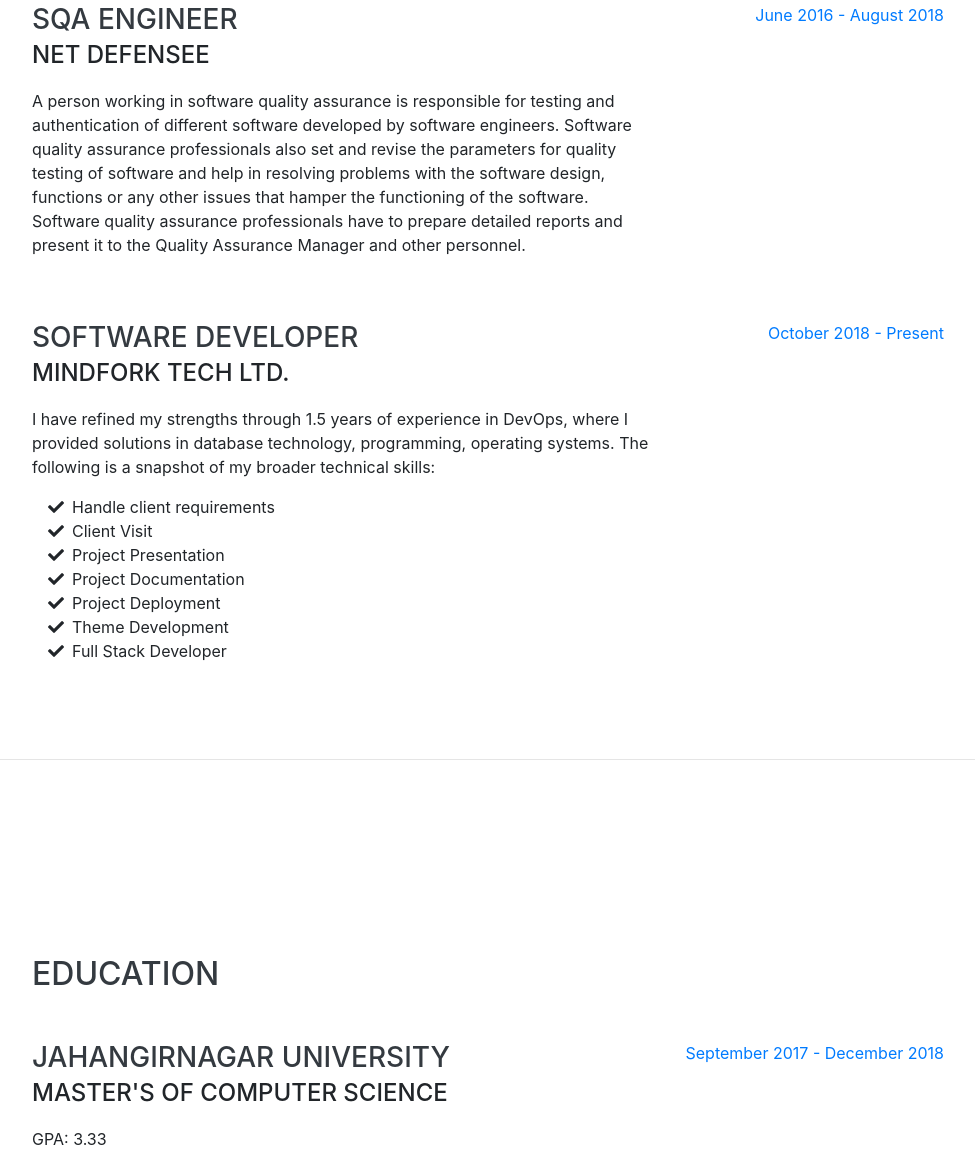
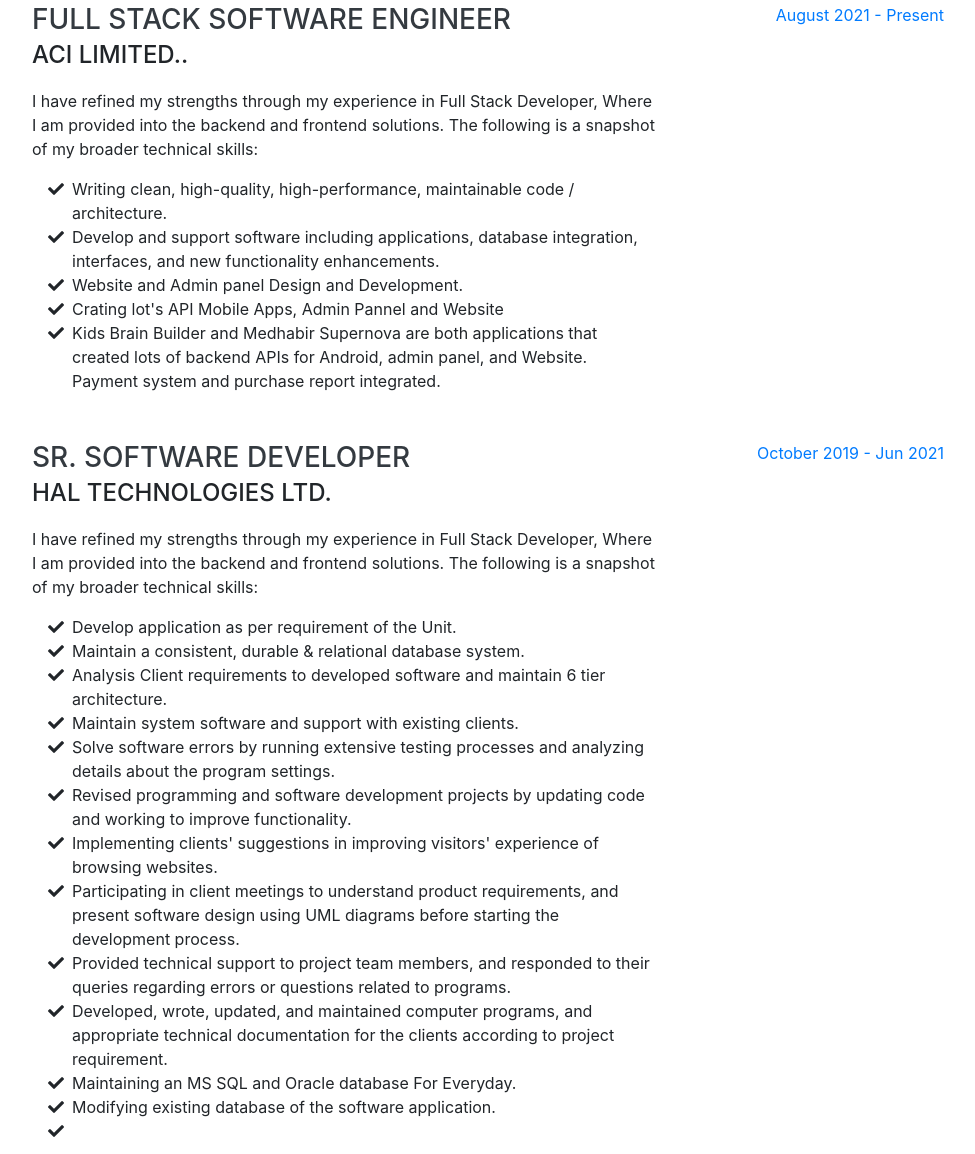
Before and after one commit to mjasimuddin/jasimuddin.github.io, a website with bundled scripts: page index.html in a window 1280 px wide. Shown: the part 932-2086 px from the top of the page, without its empty margins (288-1263 px from the left). Built offline with nearby package versions, Linux system fonts and the light colour scheme; a web font is replaced by a local one.

Commit message:
resume updated

```diff
--- a/index.html
+++ b/index.html
@@ -8,7 +8,7 @@
   <meta name="description" content="">
   <meta name="author" content="">
 
-  <title>Resume - Start Bootstrap Theme</title>
+  <title>Resume</title>
 
   <!-- Bootstrap core CSS -->
   <link href="vendor/bootstrap/css/bootstrap.min.css" rel="stylesheet">
@@ -29,7 +29,7 @@
     <a class="navbar-brand js-scroll-trigger" href="#page-top">
       <span class="d-block d-lg-none">Md. Jasim Uddin</span>
       <span class="d-none d-lg-block">
-        <img class="img-fluid img-profile rounded-circle mx-auto mb-2" src="img/Jashim.jpg" alt="">
+        <img class="img-fluid img-profile rounded-circle mx-auto mb-2" src="img/jasim.jpg" alt="">
       </span>
     </a>
     <button class="navbar-toggler" type="button" data-toggle="collapse" data-target="#navbarSupportedContent" aria-controls="navbarSupportedContent" aria-expanded="false" aria-label="Toggle navigation">
@@ -47,10 +47,10 @@
           <a class="nav-link js-scroll-trigger" href="#education">Education</a>
         </li>
         <li class="nav-item">
-          <a class="nav-link js-scroll-trigger" href="#skills">Skills</a>
+          <a class="nav-link js-scroll-trigger" href="#interests">Interests</a>
         </li>
         <li class="nav-item">
-          <a class="nav-link js-scroll-trigger" href="#interests">Interests</a>
+          <a class="nav-link js-scroll-trigger" href="#skills">Skills</a>
         </li>
         <li class="nav-item">
           <a class="nav-link js-scroll-trigger" href="#awards">Awards</a>
@@ -67,9 +67,20 @@
           <span class="text-primary">Uddin</span>
         </h1>
         <div class="subheading mb-5">37/6/B, Road No - 12 · Gulshan-Badda-Link-Road, BD (+880) 1815-289765 ·
-          <a href="mailto:name@email.com">mjasimuddin683@gmail.com</a>
+          <a href="mailto:name@email.com">mjasimuddin683@gmail.com</a> <br>
+          <span class="text-success"><a href="https://read.cv/mjasim">Project Link</a></span>
         </div>
-        <p class="lead mb-5">I am experience to the building of innovative systems architecture via C# and ASP.NET MVC frameworks, HTML5, CSS3, JavaScript/React, MS SQL, MySQL. I was instrumental in structuring several internal systems comprising order entry/management tools, conversion/revenue reporting, and production workflow tracking, as well as designed custom REST APIs built in ASP.NET MVC, and NodeJS. I also successfully collaborate on solutions with our product, QA, and marketing teams to offer the best user experience to build higher customer lifetime value.</p>
+        <p class="lead mb-5">I am experienced with 6+ years as a Full Stack Software
+          Engineer and systems architect. My experience has provided
+          me with the innovative and technical skills necessary to
+          successfully provide your company with multifaceted
+          technical solutions across a wide range of software
+          platforms.</p>
+
+          <p class="lead mb-5">I have refined my strengths through experience in the
+          Software Industry, where I provided solutions in API, Database,
+          Performance and QA Testing, and operating systems.</p>
+
         <div class="social-icons">
           <a href="https://www.linkedin.com/in/md-jasim-uddin-732a26a3/">
             <i class="fab fa-linkedin-in"></i>
@@ -95,12 +106,101 @@
 
         <div class="resume-item d-flex flex-column flex-md-row justify-content-between mb-5">
           <div class="resume-content">
-            <h3 class="mb-0">SQA Engineer</h3>
-            <div class="subheading mb-3">Net Defensee</div>
-            <p>A person working in software quality assurance is responsible for testing and authentication of different software developed by software engineers. Software quality assurance professionals also set and revise the parameters for quality testing of software and help in resolving problems with the software design, functions or any other issues that hamper the functioning of the software. Software quality assurance professionals have to prepare detailed reports and present it to the Quality Assurance Manager and other personnel.</p>
+            <h3 class="mb-0">FULL STACK SOFTWARE ENGINEER</h3>
+            <div class="subheading mb-3">ACI LIMITED..</div>
+            <p>I have refined my strengths through my experience in Full Stack Developer, Where I am provided into the backend and frontend solutions. The following is a snapshot of my broader technical skills:</p>
+          <ul class="fa-ul mb-0">
+            <li>
+              <i class="fa-li fa fa-check"></i>
+              Writing clean, high-quality, high-performance, maintainable code / architecture.
+            </li>
+            <li>
+              <i class="fa-li fa fa-check"></i>
+              Develop and support software including applications, database integration, interfaces, and new functionality enhancements.
+            </li>
+            <li>
+              <i class="fa-li fa fa-check"></i>
+              Website and Admin panel Design and Development.
+            </li>
+            <li>
+              <i class="fa-li fa fa-check"></i>
+             Crating lot's API Mobile Apps, Admin Pannel and Website
+            </li>
+            <li>
+              <i class="fa-li fa fa-check"></i>
+              Kids Brain Builder and Medhabir Supernova are both applications
+              that created lots of backend APIs for Android, admin panel, and
+              Website. Payment system and purchase report integrated.
+            </li>
+          </ul>
           </div>
           <div class="resume-date text-md-right">
-            <span class="text-primary">June 2016 - August 2018</span>
+            <span class="text-primary">August 2021 - Present</span>
+          </div>
+        </div>
+
+        <div class="resume-item d-flex flex-column flex-md-row justify-content-between mb-5">
+          <div class="resume-content">
+            <h3 class="mb-0">SR. SOFTWARE DEVELOPER</h3>
+            <div class="subheading mb-3">HAL TECHNOLOGIES LTD.</div>
+            <p>I have refined my strengths through my experience in Full Stack Developer, Where I am provided into the backend and frontend solutions. The following is a snapshot of my broader technical skills:</p>
+          <ul class="fa-ul mb-0">
+            <li>
+              <i class="fa-li fa fa-check"></i>
+              Develop application as per requirement of the Unit.
+            </li>
+            <li>
+              <i class="fa-li fa fa-check"></i>
+              Maintain a consistent, durable & relational database system.
+            </li>
+            <li>
+              <i class="fa-li fa fa-check"></i>
+              Analysis Client requirements to developed software and maintain 6 tier architecture.
+            </li>
+            <li>
+              <i class="fa-li fa fa-check"></i>
+              Maintain system software and support with existing clients.
+            </li>
+            <li>
+              <i class="fa-li fa fa-check"></i>
+              Solve software errors by running extensive testing processes and analyzing details about the program settings.
+            </li>
+            <li>
+              <i class="fa-li fa fa-check"></i>
+              Revised programming and software development projects by updating code and working to improve functionality.
+            </li>
+            <li>
+              <i class="fa-li fa fa-check"></i>
+              Implementing clients' suggestions in improving visitors' experience of browsing websites.
+            </li>
+            <li>
+              <i class="fa-li fa fa-check"></i>
+              Participating in client meetings to understand product requirements, and present software design using UML diagrams before starting the development process.
+            </li>
+            <li>
+              <i class="fa-li fa fa-check"></i>
+              Provided technical support to project team members, and responded to their queries regarding errors or questions related to programs.
+            </li>
+            <li>
+              <i class="fa-li fa fa-check"></i>
+              Developed, wrote, updated, and maintained computer programs, and appropriate technical documentation for the clients according to project requirement.
+            </li>
+            <li>
+              <i class="fa-li fa fa-check"></i>
+              Maintaining an MS SQL and Oracle database For Everyday.
+            </li>
+            <li>
+              <i class="fa-li fa fa-check"></i>
+              Modifying existing database of the software application.
+            </li>
+            <li>
+              <i class="fa-li fa fa-check"></i>
+
+            </li>
+          </ul>
+          </div>
+          <div class="resume-date text-md-right">
+            <span class="text-primary">October 2019 - Jun 2021</span>
           </div>
         </div>
 
@@ -144,6 +244,18 @@
             <span class="text-primary">October 2018 - Present</span>
           </div>
         </div>
+
+        <div class="resume-item d-flex flex-column flex-md-row justify-content-between mb-5">
+          <div class="resume-content">
+            <h3 class="mb-0">SQA Engineer</h3>
+            <div class="subheading mb-3">Net Defensee</div>
+            <p>A person working in software quality assurance is responsible for testing and authentication of different software developed by software engineers. Software quality assurance professionals also set and revise the parameters for quality testing of software and help in resolving problems with the software design, functions or any other issues that hamper the functioning of the software. Software quality assurance professionals have to prepare detailed reports and present it to the Quality Assurance Manager and other personnel.</p>
+          </div>
+          <div class="resume-date text-md-right">
+            <span class="text-primary">June 2016 - August 2018</span>
+          </div>
+        </div>
+
       </div>
 
     </section>
```
Also changed, not shown: img/cv1.jpg (renamed from img/Jashim.jpg), img/jasim.jpg (added).
